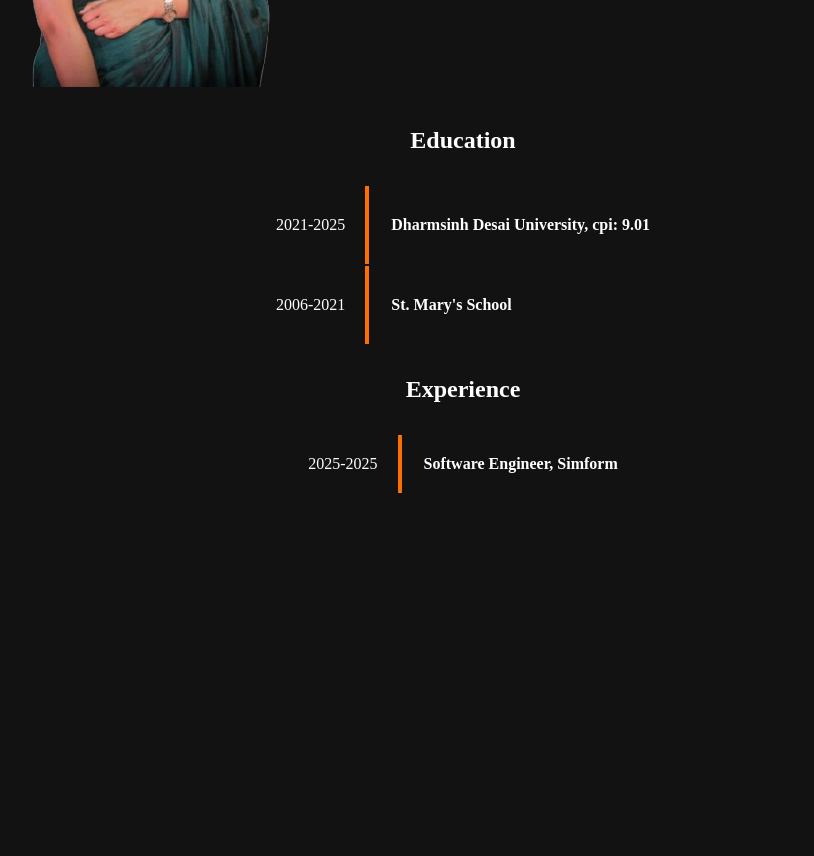
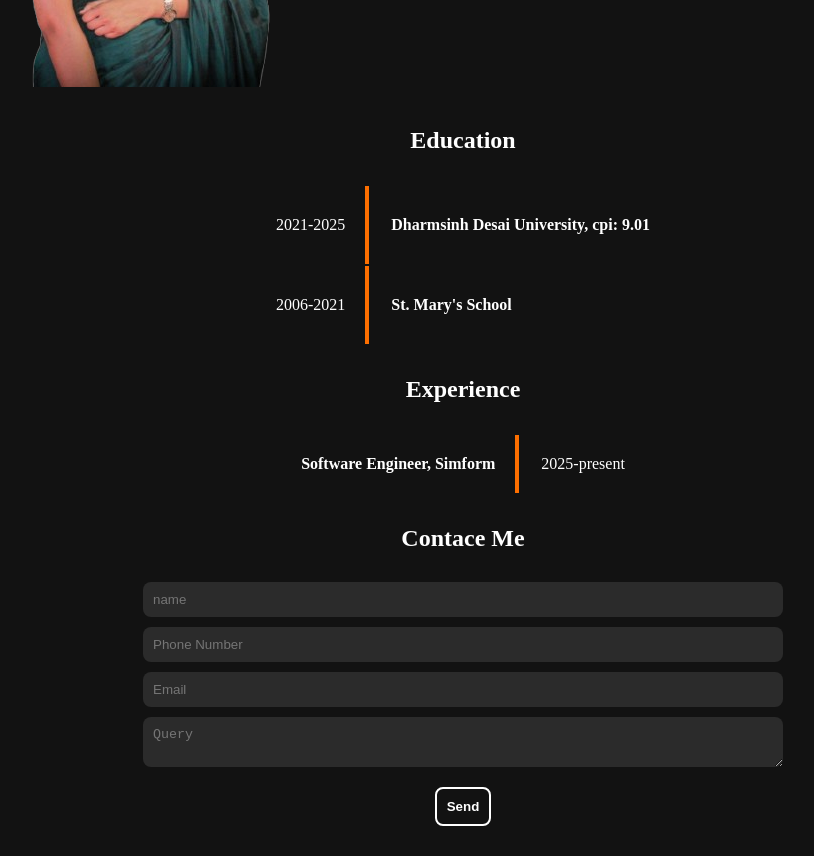
Before and after one commit to inshiya-ravat/Portfolio, a React (Vite) app: page / in a window 1280 px wide. Shown: the part 1900-2756 px from the top of the page, without its empty margins (177-991 px from the left). Before the commit the page ends 2415 px from the top, so only its background shows below. Built offline with nearby package versions, Linux system fonts and the light colour scheme.

Commit message:
feature:contact form

```diff
--- a/index.html
+++ b/index.html
@@ -9,5 +9,6 @@
   <body>
     <div id="root"></div>
     <script type="module" src="/src/main.tsx"></script>
+    <script src="https://smtpjs.com/v3/smtp.js"></script>
   </body>
 </html>
--- a/src/App.tsx
+++ b/src/App.tsx
@@ -1,6 +1,7 @@
 import "./App.css";
 import About from "./component/About/About";
 import BasicInfo from "./component/BasicInfo/BasicInfo";
+import Contact from "./component/Contact/Contact";
 import Navbar from "./component/Navbar/Navbar";
 import Project from "./component/Project/Project";
 
@@ -11,6 +12,7 @@ function App() {
       <BasicInfo/>
       <Project/>
       <About/>
+      <Contact/>
     </>
   );
 }
--- a/src/component/About/About.module.css
+++ b/src/component/About/About.module.css
@@ -9,6 +9,7 @@
 .hobbies{
     display: flex;
     flex-wrap: wrap;
+    justify-content: center;
     gap: var(--gap-small);
 }
 .hobby{
--- a/src/component/About/About.tsx
+++ b/src/component/About/About.tsx
@@ -1,11 +1,11 @@
 import Section from "../Section/Section";
 import { ACTION } from "../../Constants/Constants";
 import photo from "../../assets/nobg.png";
-import styles from './About.module.css';
+import styles from "./About.module.css";
 import Education from "./Education.tsx";
 import Experience from "./Experience.tsx";
 
-const Hobbies = ['Music','Painting','React','Blockchain','Java','Movies']
+const Hobbies = ["Music", "Painting", "React", "Blockchain", "Java", "Movies"];
 const About = () => {
   return (
     <Section heading="About Me" id={ACTION.ABOUT}>
@@ -22,18 +22,18 @@ const About = () => {
           </p>
           <p>Talk to me about: </p>
           <div className={styles.hobbies}>
-            {
-              Hobbies.map((hobby)=>(
-                <div className={styles.hobby}>
-                  <p>{hobby}</p>
-                </div>
-              ))
-            }
+            {Hobbies.map((hobby) => (
+              <div className={styles.hobby}>
+                <p>{hobby}</p>
+              </div>
+            ))}
           </div>
         </div>
       </div>
-      <Education/>
-      <Experience/>
+      <div className={styles.educationAndExperience}>
+        <Education />
+        <Experience />
+      </div>
     </Section>
   );
 };
--- a/src/component/About/Experience.ts
+++ b/src/component/About/Experience.ts
@@ -7,7 +7,7 @@ export type Experience = {
 export const experience:Experience[]=[
     {
         id:1,
-        duration : '2025-2025',
+        duration : '2025-present',
         company: 'Simform',
         role: 'Software Engineer',
     }
--- a/src/component/About/Table.tsx
+++ b/src/component/About/Table.tsx
@@ -25,12 +25,12 @@ const Table = ({ list }: TableProp) => {
           } else {
             return (
               <tr>
-                <td className={styles.duration}>{listItem.duration}</td>
-                <td>
+                <td className={styles.duration}>
                   <b>
                     {listItem.role}, {listItem.company}
                   </b>
                 </td>
+                <td>{listItem.duration}</td>
               </tr>
             );
           }
--- /dev/null
+++ b/src/component/Contact/Contact.module.css
@@ -0,0 +1,10 @@
+.input{
+    background-color: var(--dark-grey);
+    color: var(--white);
+    padding: var(--gap-small);
+    display: block;
+    border: none;
+    border-radius: var(--border-radius);
+    margin: var(--gap-small) auto;
+    width: 50%;
+}
--- /dev/null
+++ b/src/component/Contact/Contact.tsx
@@ -0,0 +1,25 @@
+import { useRef } from 'react';
+import { ACTION } from '../../Constants/Constants';
+import Button from '../Button/Button';
+import Section from '../Section/Section';
+import styles from './Contact.module.css';
+
+const Contact = () => {
+    const emailRef = useRef<HTMLInputElement>(null);
+    const queryRef = useRef<HTMLTextAreaElement>(null);
+  return (
+    <Section heading='Contace Me' id={ACTION.CONTACT}>
+        <form>
+            <input className={styles.input} placeholder="name" type="text"/>
+            <input className={styles.input} placeholder='Phone Number' type='number'/>
+            <input className={styles.input} placeholder='Email' ref={emailRef} type='email'/>
+            <textarea className={styles.input} placeholder='Query' ref={queryRef}/>
+            <Button type='submit' variant='outlined'>
+                <a href={`mailto:insravat@gmail.com?body=${queryRef.current?.value}`}>Send</a>
+            </Button>
+        </form>
+    </Section>
+  )
+}
+
+export default Contact
--- a/src/component/Navbar/Navbar.tsx
+++ b/src/component/Navbar/Navbar.tsx
@@ -14,16 +14,16 @@ const ListItem = () => {
   return (
     <>
       <li className={active === ACTION.HOME ? styles.activeSection : styles.inActiveSection}>
-        <a onClick={()=>handleActionClick(ACTION.HOME)} href="#">Home</a>
+        <a onClick={()=>handleActionClick(ACTION.HOME)} href="#home">Home</a>
       </li>
       <li className={active === ACTION.ABOUT ? styles.activeSection : styles.inActiveSection}>
-        <a onClick={()=>handleActionClick(ACTION.ABOUT)} href="#">About me</a>
+        <a onClick={()=>handleActionClick(ACTION.ABOUT)} href="#about">About me</a>
       </li>
       <li className={active === ACTION.PROJECT ? styles.activeSection : styles.inActiveSection}>
         <a onClick={()=>handleActionClick(ACTION.PROJECT)} href="#project">Projects</a>
       </li>
       <li className={active === ACTION.CONTACT ? styles.activeSection : styles.inActiveSection}>
-        <a onClick={()=>handleActionClick(ACTION.CONTACT)} href="#">Contact me</a>
+        <a onClick={()=>handleActionClick(ACTION.CONTACT)} href="#contact">Contact me</a>
       </li>
     </>
   );
@@ -46,7 +46,7 @@ const Navbar = () => {
         )}
       </div>
       <div>
-        <p className={styles.logo}>INSHIYA RAVAT</p>
+        <p id="home" className={styles.logo}>INSHIYA RAVAT</p>
       </div>
       <ul className={styles.actionContainer}>
         <ListItem />
```
